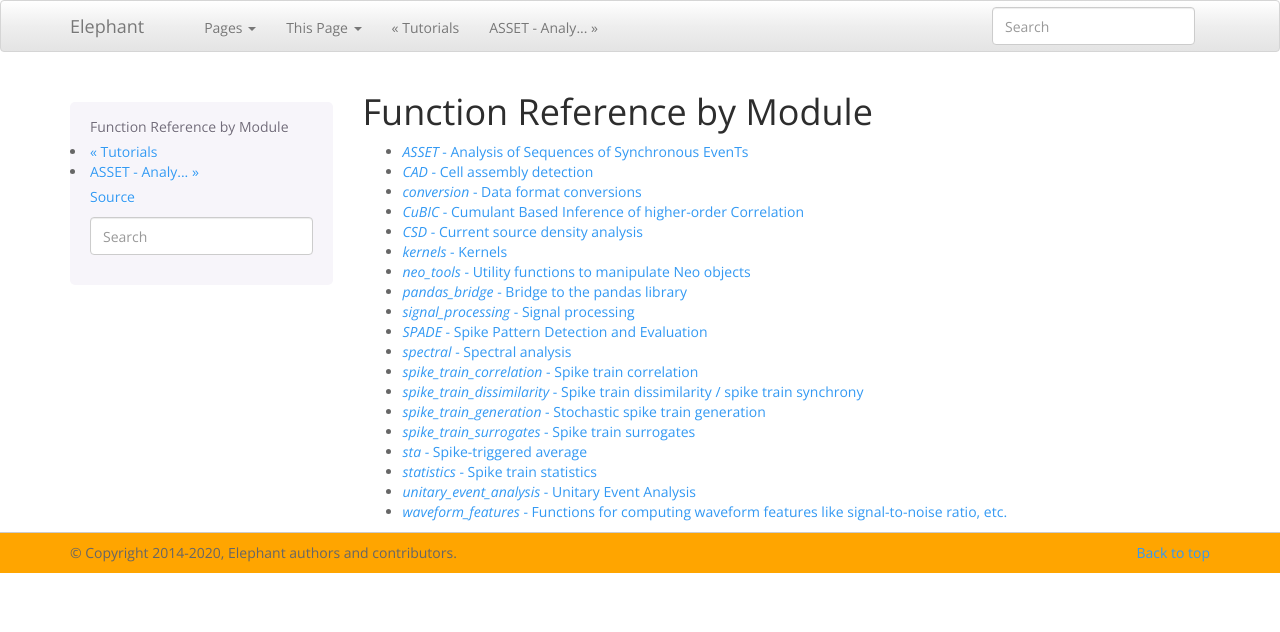
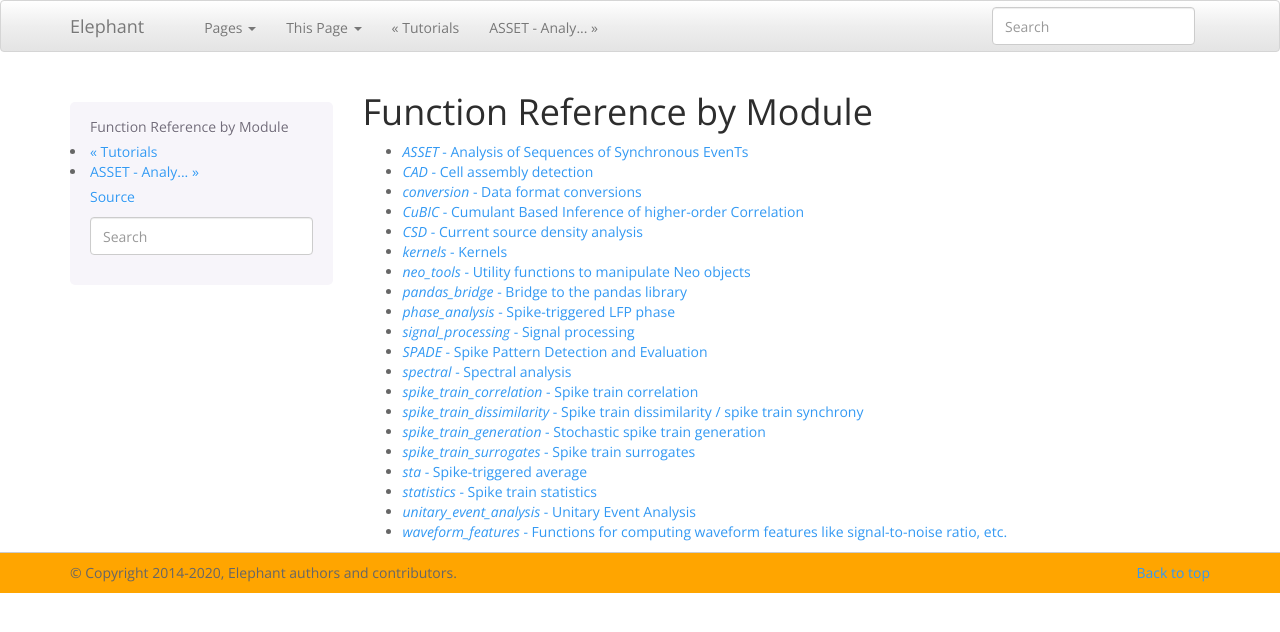
Before and after one commit to NeuralEnsemble/elephant, a Sphinx documentation site: the page built from doc/modules.rst, in a window 1280 px wide. Shown: the top 632 px of the page. Built offline with Sphinx 7.4.7, drawn with Linux system fonts in a browser that asks for light colours; formulas are drawn with MathJax 3; pages that are not in the unit, such as notebooks, are missing from menus.

Commit message:
added phase_analysis to be displayed in the Function Reference by Module

```diff
--- a/doc/modules.rst
+++ b/doc/modules.rst
@@ -13,6 +13,7 @@ Function Reference by Module
    reference/kernels
    reference/neo_tools
    reference/pandas_bridge
+   reference/phase_analysis
    reference/signal_processing
    reference/spade
    reference/spectral
--- /dev/null
+++ b/doc/reference/phase_analysis.rst
@@ -0,0 +1,5 @@
+`phase_analysis` - Spike-triggered LFP phase
+===========================================
+
+.. automodule:: elephant.phase_analysis
+   :members:
```
